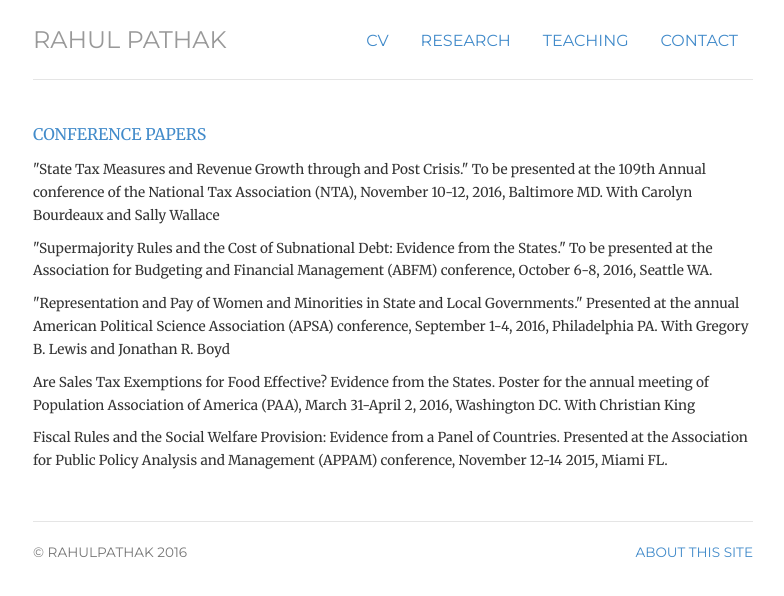
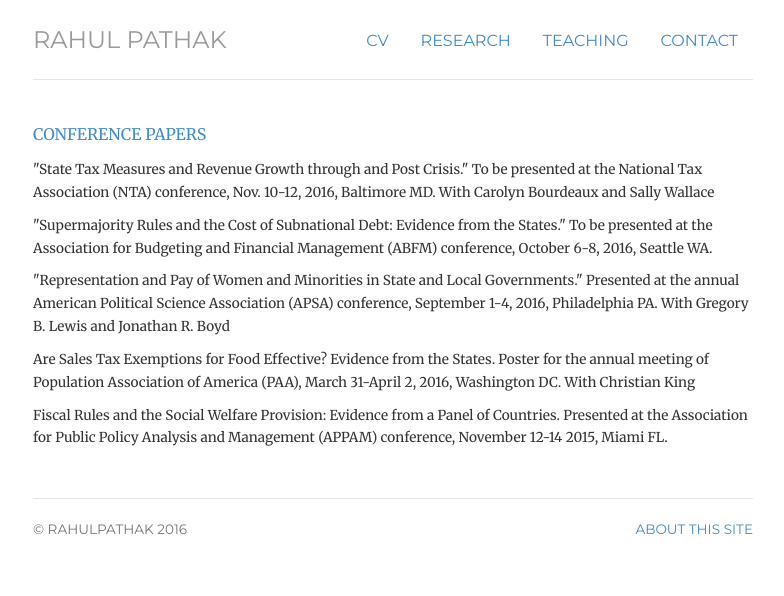
Before and after one commit to pathak-rahul/pathak-rahul.github.io, a Jekyll site: the page built from ongoing/index.html, in a window 1280 px wide. Shown: the top 596 px of the page, without its empty margins (247-1031 px from the left). Built offline with Jekyll 4.4.1, drawn with Linux system fonts in a browser that asks for light colours.

Commit message:
Update index.html

```diff
--- a/ongoing/index.html
+++ b/ongoing/index.html
@@ -14,7 +14,7 @@ title: research
 	<p class="text-primary">CONFERENCE PAPERS</p>
 <ul class="list-unstyled">
 
-	<p><li><small>"State Tax Measures and Revenue Growth through and Post Crisis." To be presented at the 109th Annual conference of the National Tax Association (NTA), November 10-12, 2016, Baltimore MD. With Carolyn Bourdeaux and Sally Wallace </small> </li></p>
+	<p><li><small>"State Tax Measures and Revenue Growth through and Post Crisis." To be presented at the National Tax Association (NTA) conference, Nov. 10-12, 2016, Baltimore MD. With Carolyn Bourdeaux and Sally Wallace </small> </li></p>
 	<p><li><small>"Supermajority Rules and the Cost of Subnational Debt: Evidence from the States." To be presented at the Association for Budgeting and Financial Management (ABFM) conference, October 6-8, 2016, Seattle WA.</small> </li></p>
 	<p><li><small>"Representation and Pay of Women and Minorities in State and Local Governments." Presented at the annual American Political Science Association (APSA) conference, September 1-4, 2016, Philadelphia PA. With Gregory B. Lewis and Jonathan R. Boyd</small> </li></p>
 	<p><li><small>Are Sales Tax Exemptions for Food Effective? Evidence from the States. Poster for the annual meeting of Population Association of America (PAA), March 31-April 2, 2016, Washington DC. With Christian King</small> </li></p>
```
